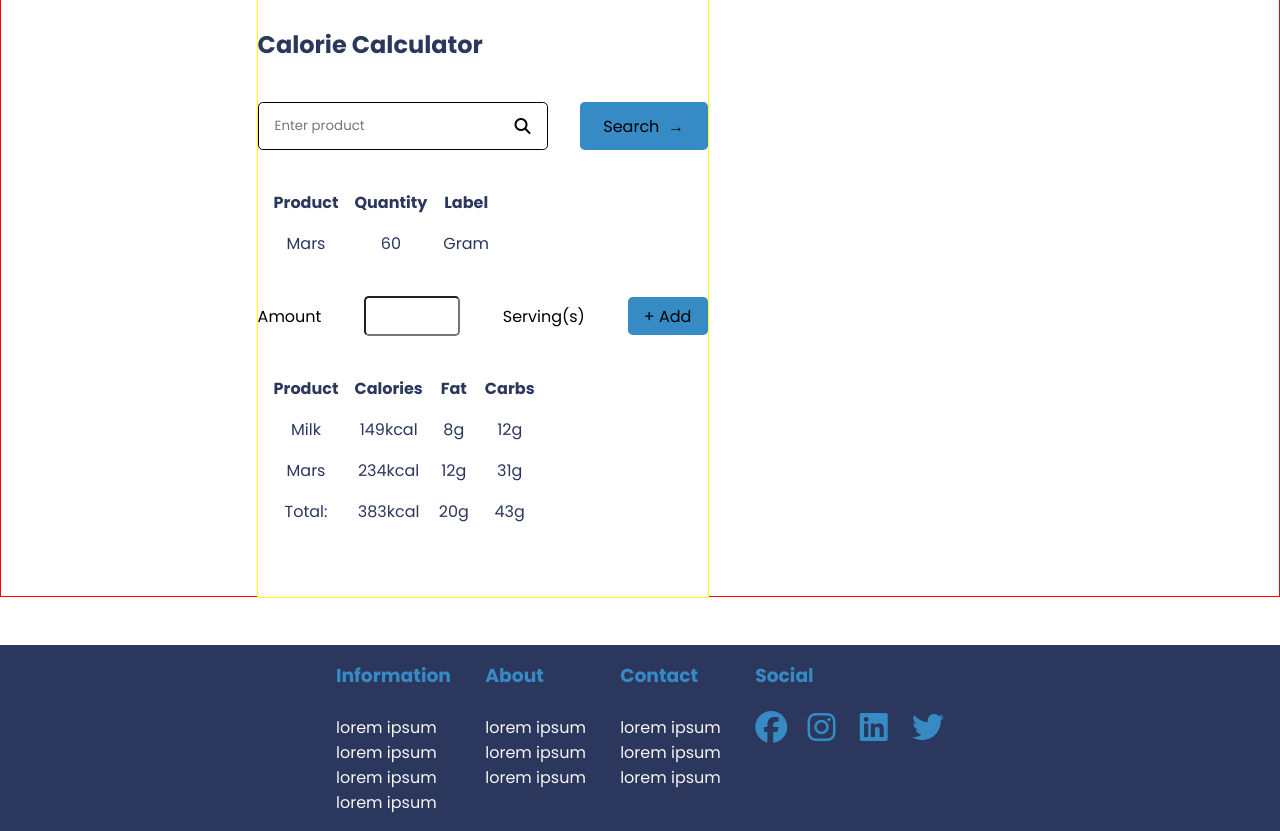
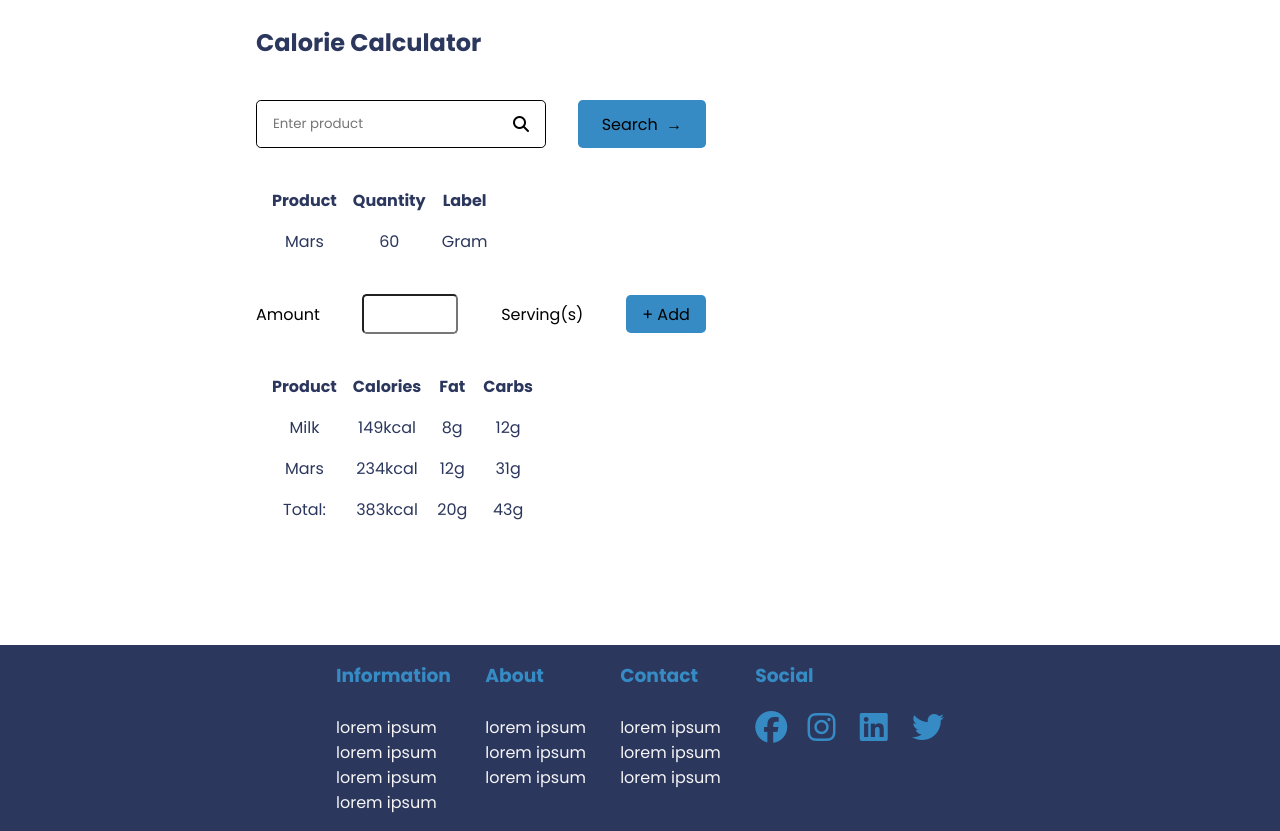
Before and after one commit to ijzzBloc/Clueless-Cook, a website built with Parcel: page src/kcal-calc.html in a window 1280 px wide. Shown: the part 83-914 px from the top of the page. Built offline with nearby package versions, Linux system fonts and the light colour scheme; a web font is replaced by a local one.

Commit message:
small update

```diff
--- a/src/kcal-calculator.css
+++ b/src/kcal-calculator.css
@@ -1,6 +1,5 @@
 .kcal-container {
     display: flex;
-    border: 1px red solid;
     width: 100vw;
     height: 75vh;
 }
@@ -8,7 +7,6 @@
 .kcal-inner-container {
     display: flex;
     flex-direction: column;
-    border: 1px yellow solid;
     margin-left: 20%;
     height: inherit;
     padding-top: 3.5vh;
```
